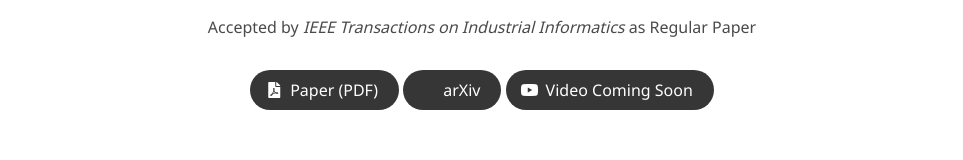
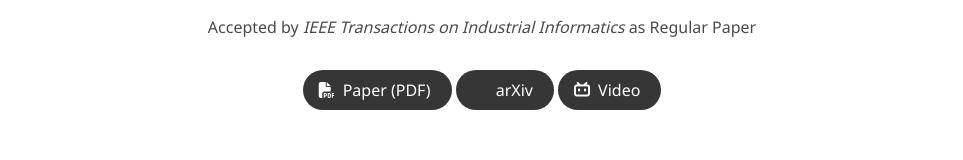
Before and after one commit to ZhitaoLiu/neural-primitive, a plain HTML site: page index.html in a window 1280 px wide. Shown: the part 375-535 px from the top of the page, without its empty margins (158-1121 px from the left). Drawn offline with Linux system fonts and the light colour scheme; some icons are missing; a web font is replaced by a local one.

Commit message:
Added video link

```diff
--- a/index.html
+++ b/index.html
@@ -5,13 +5,15 @@
   <meta charset="utf-8">
   <meta name="description"
     content="Project page for Neural-Primitive, an efficient end-to-end local planner with primitive-based imitation learning for autonomous flight.">
-  <meta name="keywords" content="Aerial Robotics, Imitation Learning, Autonomous Vehicle Navigation, End-to-end Planning, Collision Avoidance">
+  <meta name="keywords"
+    content="Aerial Robotics, Imitation Learning, Autonomous Vehicle Navigation, End-to-end Planning, Collision Avoidance">
   <meta name="viewport" content="width=device-width, initial-scale=1">
-  <title>Neural-Primitive: An Efficient End-to-end Local Planner with Primitive-based Imitation Learning for Autonomous Flight</title>
+  <title>Neural-Primitive: An Efficient End-to-end Local Planner with Primitive-based Imitation Learning for Autonomous
+    Flight</title>
 
   <link href="https://fonts.googleapis.com/css?family=Google+Sans|Noto+Sans" rel="stylesheet">
   <link rel="stylesheet" href="./static/css/bulma.min.css">
-  <link rel="stylesheet" href="https://cdnjs.cloudflare.com/ajax/libs/font-awesome/5.15.4/css/all.min.css">
+  <link rel="stylesheet" href="https://cdnjs.cloudflare.com/ajax/libs/font-awesome/6.7.2/css/all.min.css">
   <link rel="stylesheet" href="https://cdn.jsdelivr.net/gh/jpswalsh/academicons@1/css/academicons.min.css">
   <link rel="stylesheet" href="./static/css/index.css?v=5">
 </head>
@@ -23,7 +25,8 @@
         <div class="columns is-centered">
           <div class="column has-text-centered">
             <h1 class="title is-2 publication-title">
-              Neural-Primitive: An Efficient End-to-end Local Planner with Primitive-based Imitation Learning for Autonomous Flight
+              Neural-Primitive: An Efficient End-to-end Local Planner with Primitive-based Imitation Learning for
+              Autonomous Flight
             </h1>
 
             <div class="is-size-4 publication-authors">
@@ -74,11 +77,12 @@
                 </a>
               </span>
               <span class="link-block">
-                <a class="external-link button is-normal is-rounded is-dark">
+                <a href="https://www.bilibili.com/video/BV1BE8Y6PEkW/"
+                  class="external-link button is-normal is-rounded is-dark">
                   <span class="icon">
-                    <i class="fab fa-youtube" aria-hidden="true"></i>
+                    <i class="fa-brands fa-bilibili" aria-hidden="true"></i>
                   </span>
-                  <span>Video Coming Soon</span>
+                  <span>Video</span>
                 </a>
               </span>
             </div>
@@ -138,8 +142,10 @@
               The end-to-end planner generates smooth, empirically collision-free and dynamically feasible trajectories
               directly from onboard sensory inputs. <strong>(A)</strong> Training datasets are collected entirely in
               simulation using a customized primitive strategy. <strong>(B)</strong> A neural network learns to predict
-              polynomial coefficients that inherently encode high-order dynamical information for direct execution by the
-              low-level controller. <strong>(C)</strong> The learned policy is zero-shot deployed for fast online inference
+              polynomial coefficients that inherently encode high-order dynamical information for direct execution by
+              the
+              low-level controller. <strong>(C)</strong> The learned policy is zero-shot deployed for fast online
+              inference
               in previously unseen environments without fine-tuning.
             </p>
           </div>
```
